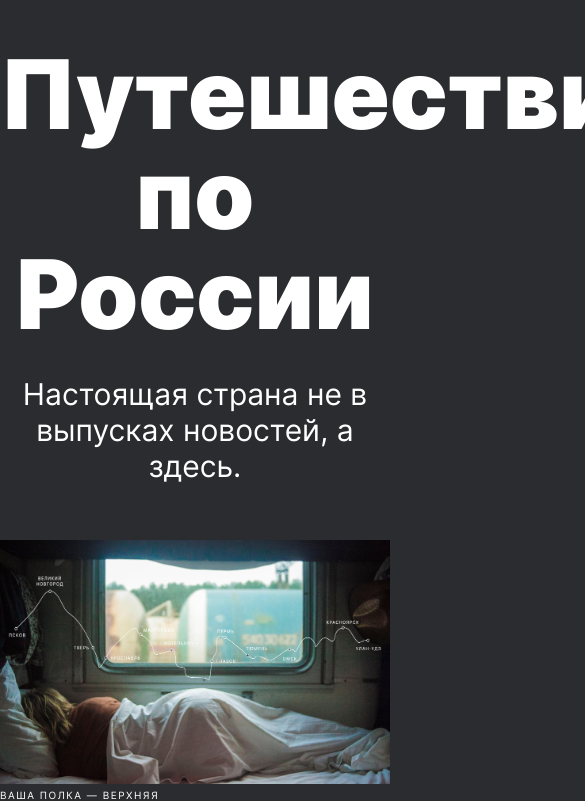
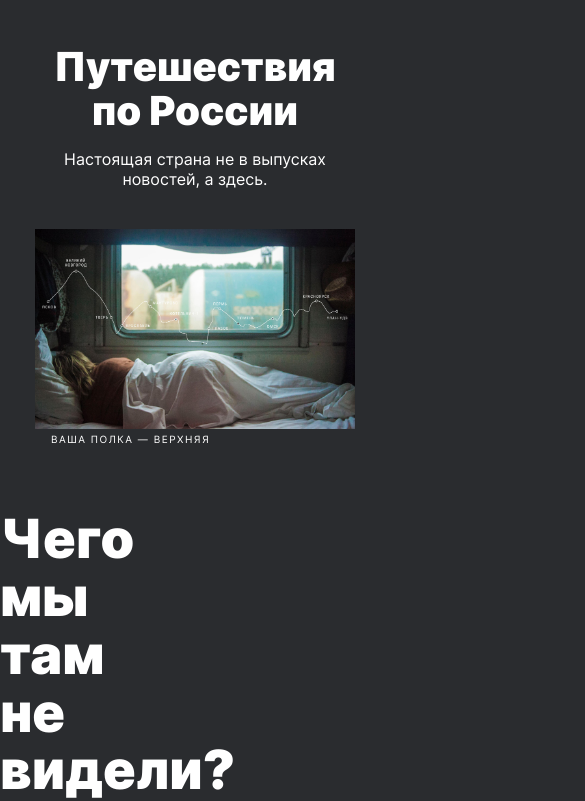
Before and after one commit to msrdnv/russian-travel, a plain HTML site: page index.html in a window 390 px wide. Shown: the part 61-862 px from the top of the page, 585 px wide, since content can reach past the window. Drawn offline with Linux system fonts and the light colour scheme.

Commit message:
v_0.12_lead_adaptive

```diff
--- a/blocks/header/header.css
+++ b/blocks/header/header.css
@@ -13,14 +13,18 @@
 @media screen and (min-width: 1280px) {
   .header {
     margin: 28px auto 56px;
+    left: 48px;
     max-width: 1184px;
+    min-height: 52px;
   }
 }
 
 @media screen and (max-width: 768px) and (min-width: 425px) {
   .header {
+    margin: 28px auto 48px;
     left: 24px;
     max-width: 720px;
+    min-height: 52px;
   }
 }
 
--- a/blocks/lead/__caption/lead__caption.css
+++ b/blocks/lead/__caption/lead__caption.css
@@ -1,11 +1,25 @@
 .lead__caption {
   margin: 0 auto;
-  padding: 0 770px 0 0;
+  padding: 0;
   text-transform: uppercase;
   font-weight: 400;
-  font-size: 0.625rem;
+  font-size: 10px;
   line-height: 1.4;
   letter-spacing: 1.5px;
-  min-width: max-content;
+  min-width: 158px;
   max-height: 14px;
 }
+
+@media screen and (max-width: 768px) and (min-width: 425px) {
+  .lead__caption {
+    position: relative;
+    left: 24px;
+  }
+}
+
+@media screen and (max-width: 425px) {
+  .lead__caption {
+    position: relative;
+    left: 16px;
+  }
+}
--- a/blocks/lead/__subtitle/lead__subtitle.css
+++ b/blocks/lead/__subtitle/lead__subtitle.css
@@ -5,6 +5,24 @@
   max-width: 640px;
   min-height: 72px;
   font-weight: 400;
-  font-size: 1.875rem;
+  font-size: 30px;
   line-height: 1.2;
 }
+
+@media screen and (max-width: 768px) and (min-width: 425px) {
+  .lead__subtitle {
+    max-width: fit-content;
+    min-height: fit-content;
+  }
+}
+
+@media screen and (max-width: 425px) {
+  .lead__subtitle {
+    margin: 16px auto 40px;
+    max-width: 288px;
+    min-height: 40px;
+    font-weight: 400;
+    font-size: 16px;
+    line-height: 1.25;
+  }
+}
--- a/blocks/lead/__title/lead__title.css
+++ b/blocks/lead/__title/lead__title.css
@@ -4,7 +4,24 @@
   text-align: center;
   max-width: 720px;
   min-height: 200px;
-  font-size: 6rem;
   font-weight: 900;
+  font-size: 96px;
   line-height: 1.04;
 }
+
+@media screen and (max-width: 768px) and (min-width: 425px) {
+  .lead__title {
+    max-width: fit-content;
+    min-height: fit-content;
+  }
+}
+
+@media screen and (max-width: 425px) {
+  .lead__title {
+    max-width: 288px;
+    min-height: 88px;
+    font-weight: 900;
+    font-size: 40px;
+    line-height: 1.1;
+  }
+}
--- a/blocks/lead/lead.css
+++ b/blocks/lead/lead.css
@@ -2,3 +2,24 @@
   max-width: 928px;
   margin: 0 auto 92px;
 }
+
+@media screen and (min-width: 1280px) {
+  .lead {
+    max-width: 984px;
+    margin: 0 auto 92px;
+  }
+}
+
+@media screen and (max-width: 768px) and (min-width: 425px) {
+  .lead {
+    max-width: 768px;
+    margin: 0 auto 88px;
+  }
+}
+
+@media screen and (max-width: 425px) {
+  .lead {
+    max-width: 320px;
+    margin: 0 auto 64px;
+  }
+}
```
